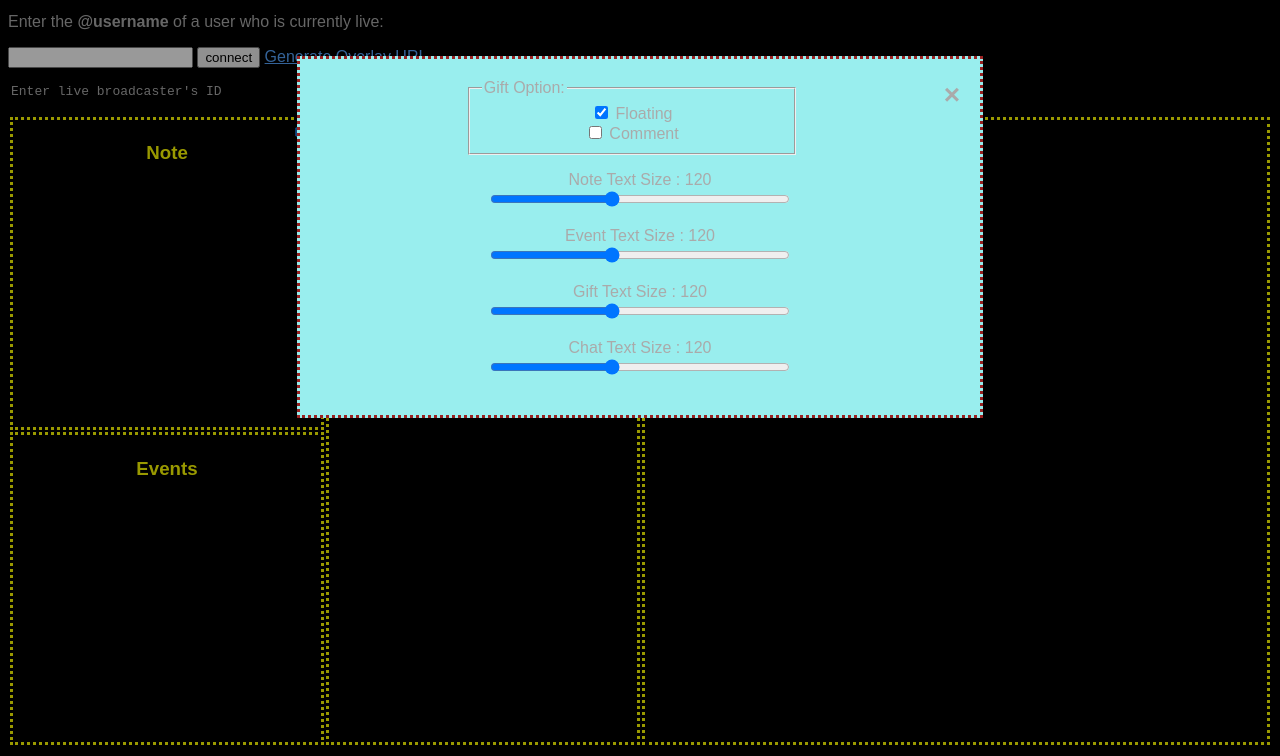
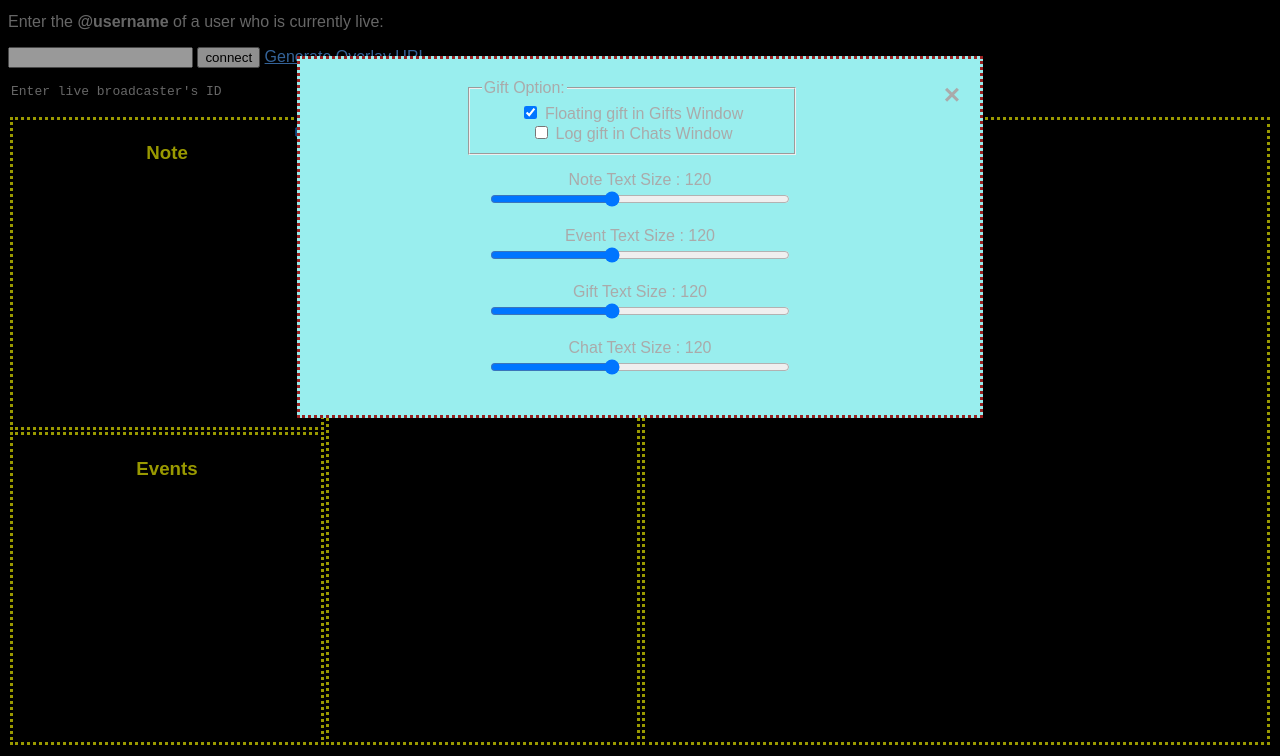
Before and after one commit to LonELysEaL/TikTokChat, a website: page public/index.html in a window 1280 px wide. Both pictures are taken after a click on the element "⚙️". Shown: the part 44-800 px from the top of the page. Drawn offline with nearby package versions, Linux system fonts and the light colour scheme; no server answers.

Commit message:
Update index.html

```diff
--- a/public/index.html
+++ b/public/index.html
@@ -129,12 +129,12 @@
 
 			  <div>
 			    <input type="checkbox" id="giftfloat" name="giftfloat" onchange="giftOption()" checked />
-			    <label for="giftfloat">Floating</label>
+			    <label for="giftfloat">Floating gift in Gifts Window</label>
 			  </div>
 
 			  <div>
 			    <input type="checkbox" id="giftcomment" name="giftcomment" onchange="giftOption()" />
-			    <label for="giftcomment">Comment</label>
+			    <label for="giftcomment">Log gift in Chats Window</label>
 			  </div>
 			</fieldset>
 
```
